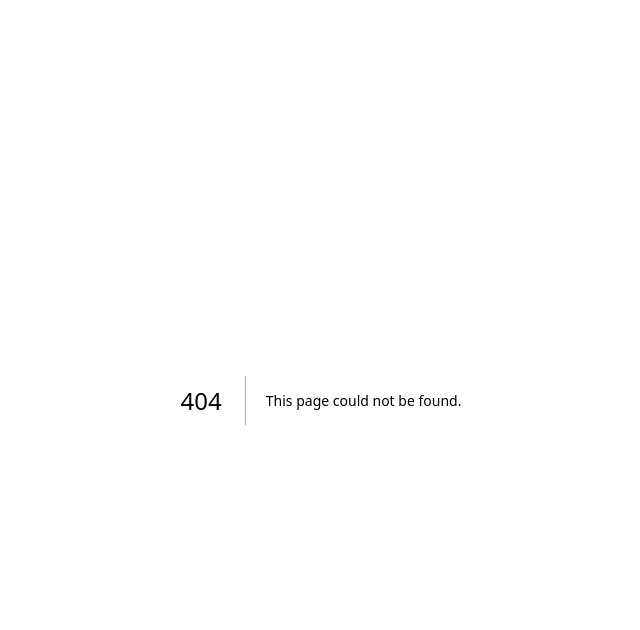
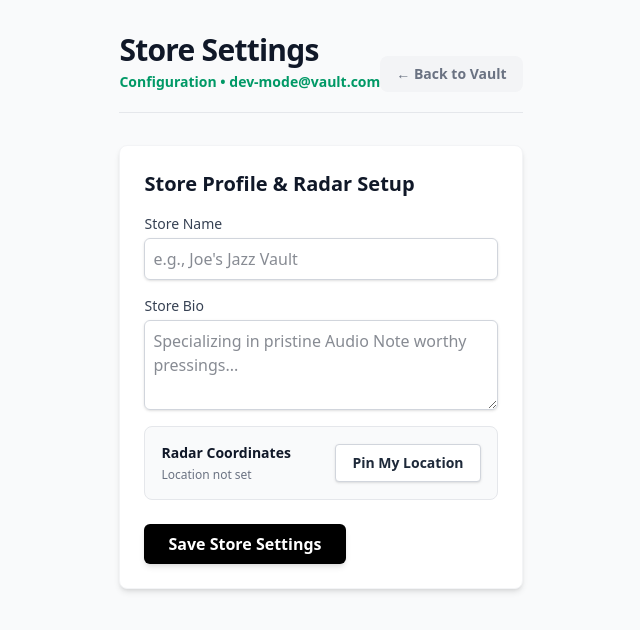
Before and after one commit to jotiongson/timbrebox-web, a Next.js app: page /vendor/settings in a window 1280 px wide. Before the commit this address had no page. Shown: the top 630 px of the page, without its empty margins (319-959 px from the left). Built offline with nearby package versions, Linux system fonts and the light colour scheme; no server answers; the database is empty.

Commit message:
Move Store Settings to a dedicated route for cleaner dashboard UI

```diff
--- a/app/services/discogsService.ts
+++ b/app/services/discogsService.ts
@@ -90,8 +90,8 @@ export async function searchDiscogsByText(query: string) {
   const token = process.env.DISCOGS_PAT;
   if (!token) return { error: "Server configuration error." };
 
-  // type=release ensures we get actual pressings, limiting to 10 results for a clean UI
-  const searchUrl = `https://api.discogs.com/database/search?q=${encodeURIComponent(query)}&type=release&per_page=10&token=${token}`;
+  // type=release and format=vinyl ensures we only get physical records, no CDs or cassettes
+  const searchUrl = `https://api.discogs.com/database/search?q=${encodeURIComponent(query)}&type=release&format=vinyl&per_page=10&token=${token}`;
 
   try {
     const response = await fetch(searchUrl, {
--- a/app/vendor/page.tsx
+++ b/app/vendor/page.tsx
@@ -247,18 +247,45 @@ async function handleTextSearch(e?: React.FormEvent) {
   return (
     <main className="p-8 max-w-5xl mx-auto font-sans relative animate-fade-in">
       <header className="border-b border-gray-200 pb-5 mb-8 flex justify-between items-end">
-        <div>
-          <h1 className="text-3xl font-bold text-gray-900 tracking-tight">TimbreBox</h1>
-          <p className="text-emerald-600 text-sm mt-1 font-semibold">Secure Vault Unlocked • {session.user.email}</p>
+        <div className="flex items-center gap-4">
+
+          {/* THE ISOMETRIC CRATE LOGO */}
+          <div className="w-12 h-12 flex-shrink-0">
+            <svg viewBox="0 0 100 100" fill="none" xmlns="http://www.w3.org/2000/svg" className="w-full h-full drop-shadow-sm">
+              {/* Vinyl Record Sticking Out */}
+              <ellipse cx="50" cy="28" rx="24" ry="12" fill="#1F2937" />
+              <ellipse cx="50" cy="28" rx="8" ry="4" fill="#059669" />
+              <ellipse cx="50" cy="28" rx="2" ry="1" fill="#D1D5DB" />
+
+              {/* Left Face of Crate */}
+              <path d="M15 42 L50 60 L50 92 L15 74 Z" fill="#1F2937" />
+              {/* Right Face of Crate */}
+              <path d="M85 42 L50 60 L50 92 L85 74 Z" fill="#374151" />
+              {/* Top Rim of Crate */}
+              <path d="M15 42 L50 24 L85 42 L50 60 Z" fill="none" stroke="#059669" strokeWidth="5" strokeLinejoin="round" />
+
+              {/* Wood Slat Details */}
+              <path d="M25 50 L25 80 M35 55 L35 85" stroke="#374151" strokeWidth="2" strokeLinecap="round" />
+              <path d="M75 50 L75 80 M65 55 L65 85" stroke="#1F2937" strokeWidth="2" strokeLinecap="round" />
+            </svg>
+          </div>
+
+          <div>
+            <h1 className="text-3xl font-bold text-gray-900 tracking-tight">TimbreBox</h1>
+            <p className="text-emerald-600 text-sm mt-1 font-semibold">Secure Vault Unlocked • {session.user.email}</p>
+          </div>
         </div>
+
         <div className="flex gap-4">
+          <div className="flex gap-4">
+            <a href="/vendor/settings" className="text-sm font-semibold text-gray-500 hover:text-gray-900 transition bg-gray-100 hover:bg-gray-200 px-4 py-2 rounded-lg">⚙️ Settings</a>
+            <a href="/" className="text-sm font-semibold text-gray-500 hover:text-gray-900 transition bg-gray-100 hover:bg-gray-200 px-4 py-2 rounded-lg">View Radar</a>
+          <button onClick={() => supabase.auth.signOut()} className="text-sm font-semibold text-red-500 hover:text-white transition border border-red-200 hover:bg-red-500 px-4 py-2 rounded-lg">Sign Out</button>
+        </div>
           <a href="/" className="text-sm font-semibold text-gray-500 hover:text-gray-900 transition bg-gray-100 hover:bg-gray-200 px-4 py-2 rounded-lg">View Radar</a>
           <button onClick={() => supabase.auth.signOut()} className="text-sm font-semibold text-red-500 hover:text-white transition border border-red-200 hover:bg-red-500 px-4 py-2 rounded-lg">Sign Out</button>
         </div>
       </header>
-
-      {/* NEW: THE STORE SETTINGS MODULE */}
-      <StoreSettings userId={session.user.id} />
 
       {/* COMPONENT A: INTERACTIVE INSERTION ENGINE */}
       <section className="bg-white border border-gray-200 rounded-2xl p-6 shadow-sm mb-10 max-w-3xl mt-8">
--- /dev/null
+++ b/app/vendor/settings/page.tsx
@@ -0,0 +1,62 @@
+'use client';
+
+import { useEffect, useState } from 'react';
+import { supabase } from '../../supabase';
+import StoreSettings from '../StoreSettings';
+
+export default function SettingsPage() {
+  // --- AUTHENTICATION STATE (THE BOUNCER) ---
+
+  // PROD UNCOMMENT FOR PROD
+  //const [session, setSession] = useState<any>(null);
+
+  // TEST COMMENT FOR TEST
+  const [session, setSession] = useState<any>({
+    user: {
+      id: '66d6def4-2425-4248-9b90-7c418f1fd4ae',
+      email: 'dev-mode@vault.com'
+    }
+  });
+
+  /* TEST - UNCOMMENT FOR PROD
+    useEffect(() => {
+    supabase.auth.getSession().then(({ data: { session } }) => {
+      setSession(session);
+    });
+
+    const { data: { subscription } } = supabase.auth.onAuthStateChange((_event, session) => {
+      setSession(session);
+    });
+
+    return () => subscription.unsubscribe();
+  }, []);
+  */
+
+  if (!session) {
+    return (
+      <div className="min-h-screen bg-gray-50 flex items-center justify-center p-4">
+        <p className="text-gray-500 font-semibold">Access Denied. Please log in from the main vendor dashboard.</p>
+      </div>
+    );
+  }
+
+  return (
+    <main className="p-8 max-w-5xl mx-auto font-sans relative animate-fade-in">
+      <header className="border-b border-gray-200 pb-5 mb-8 flex justify-between items-end">
+        <div>
+          <h1 className="text-3xl font-bold text-gray-900 tracking-tight">Store Settings</h1>
+          <p className="text-emerald-600 text-sm mt-1 font-semibold">Configuration • {session.user.email}</p>
+        </div>
+        <div className="flex gap-4">
+          <a href="/vendor" className="text-sm font-semibold text-gray-500 hover:text-gray-900 transition bg-gray-100 hover:bg-gray-200 px-4 py-2 rounded-lg">
+            ← Back to Vault
+          </a>
+        </div>
+      </header>
+
+      {/* THE IMPORTED STORE SETTINGS MODULE */}
+      <StoreSettings userId={session.user.id} />
+
+    </main>
+  );
+}
```
